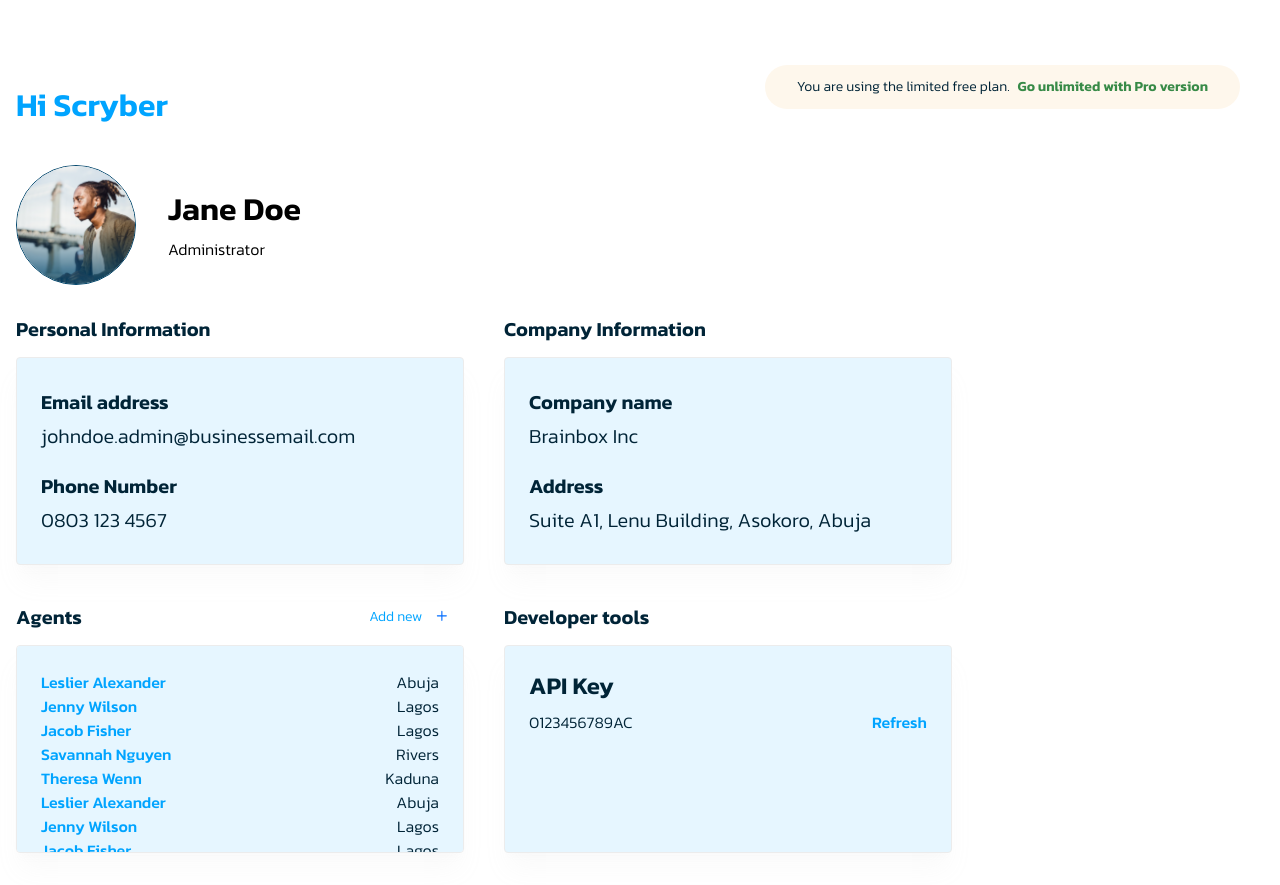
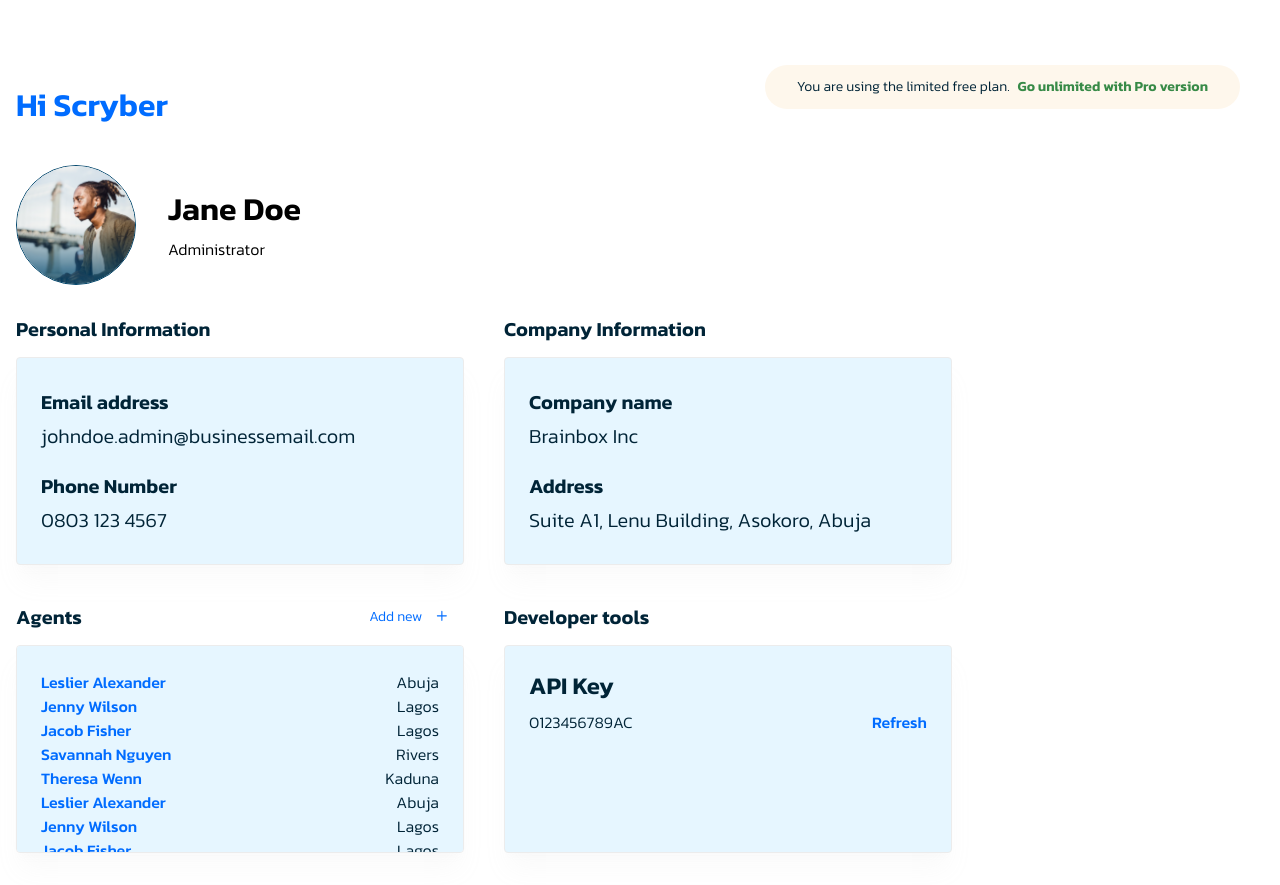
Before and after one commit to KodianKodes/customersupport.web-1, a React (Vite) app in the folder scrybe_frontend/: page /account in a window 1280 px wide. Built offline with nearby package versions, Linux system fonts and the light colour scheme.

Commit message:
style: Update color variables

```diff
--- a/scrybe_frontend/src/assets/styles/utilities/_variables.scss
+++ b/scrybe_frontend/src/assets/styles/utilities/_variables.scss
@@ -1,6 +1,6 @@
 // Page Colors
 $blue-50: #E6F6FF;
-$blue-500: #00A4FF;
+$blue-500: #006CFF;
 $green-50: #E6EEF3;
 $green-700: #378A47;
 $grey-10: #F9F9F9;
@@ -10,4 +10,6 @@ $grey-200: #A9A9A9;
 $grey-400: #6A6A6A;
 $grey-500: #454545;
 $green-900: #002437;
+$neutral-100: #FEFEFD;
+$text: #3F3F3F;
 $warning-50: #FEF7EC;
```
